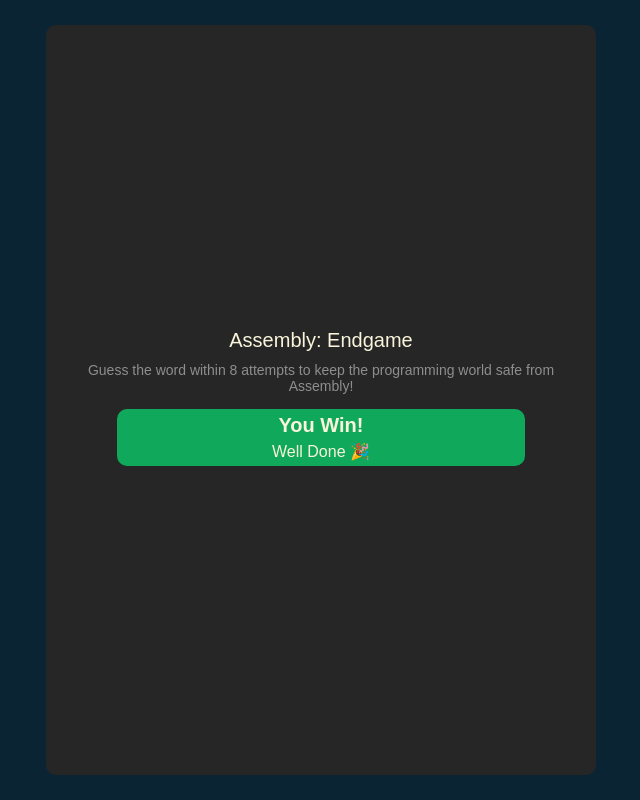
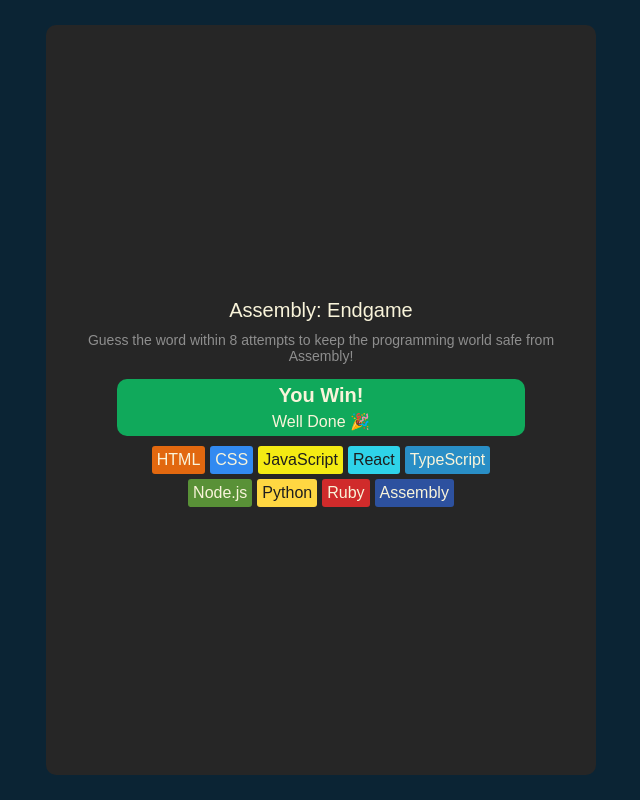
Before and after one commit to prathmyx/AssemblyEndgame, a React (Vite) app: page / in a window 1280 px wide. Shown: the whole page, without its empty margins (319-959 px from the left). Built offline with nearby package versions, Linux system fonts and the light colour scheme.

Commit message:
feat:added languages

```diff
--- a/src/Components/App.jsx
+++ b/src/Components/App.jsx
@@ -1,9 +1,16 @@
 import Status from "./Status"
+import Chips from "./Chips"
+import { languages } from "./languages"
 
 export default function App() {
+    const langs = languages.map((lang) => {
+        return {...lang, isAlive: true}
+    });
+
     return (
         <>
             <Status won={true}/>
+            <Chips list={langs}/>
         </>
     )
 }
--- /dev/null
+++ b/src/Components/Chips.jsx
@@ -0,0 +1,22 @@
+export default function Chips(props) {
+    return (
+        <section className="chips-container">
+            {props.list.map((lang) => {
+                let styles = {
+                    backgroundColor: lang.backgroundColor,
+                    color: lang.color,
+                }
+
+                return (
+                    <span className="chip"
+                        style={styles}
+                        key={lang.name}
+                        >
+                            {lang.name}
+                    </span>
+                )
+            }
+            )}
+        </section>
+    )
+}
--- /dev/null
+++ b/src/Components/languages.js
@@ -0,0 +1,47 @@
+export const languages = [
+    {
+        name: "HTML",
+        backgroundColor: "#E2680F",
+        color: "#F9F4DA",
+    },
+    {
+        name: "CSS",
+        backgroundColor: "#328AF1",
+        color: "#F9F4DA",
+    },
+    {
+        name: "JavaScript",
+        backgroundColor: "#F4EB13",
+        color: "#1E1E1E",
+    },
+    {
+        name: "React",
+        backgroundColor: "#2ED3E9",
+        color: "#1E1E1E",
+    },
+    {
+        name: "TypeScript",
+        backgroundColor: "#298EC6",
+        color: "#F9F4DA",
+    },
+    {
+        name: "Node.js",
+        backgroundColor: "#599137",
+        color: "#F9F4DA",
+    },
+    {
+        name: "Python",
+        backgroundColor: "#FFD742",
+        color: "#1E1E1E",
+    },
+    {
+        name: "Ruby",
+        backgroundColor: "#D02B2B",
+        color: "#F9F4DA",
+    },
+    {
+        name: "Assembly",
+        backgroundColor: "#2D519F",
+        color: "#F9F4DA",
+    },
+]
--- a/src/index.css
+++ b/src/index.css
@@ -61,3 +61,16 @@
 .status-body {
     margin: 5px;
 }
+
+.chips-container {
+    display: flex;
+    flex-wrap: wrap;
+    justify-content: center;
+    gap: 5px;
+    max-width: 400px;
+}
+
+span.chip {
+    border-radius: 3px;
+    padding: 5px;
+}
```
